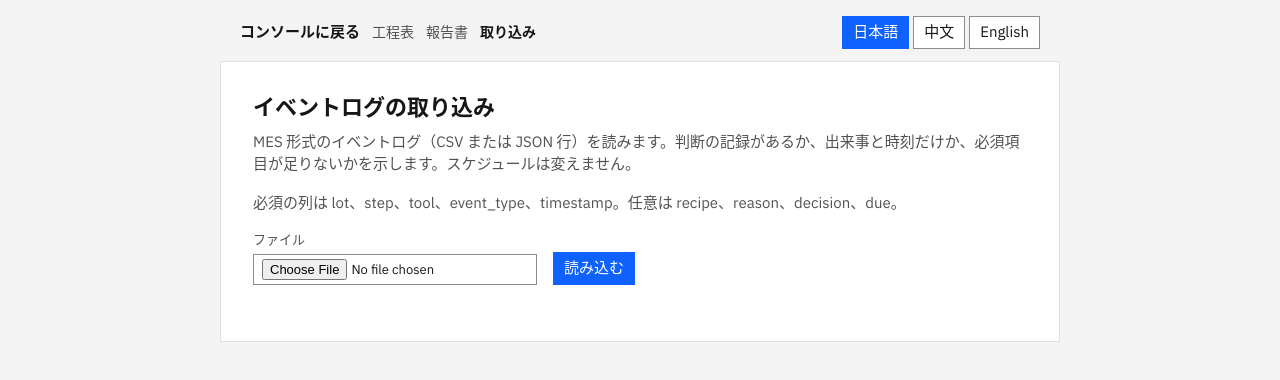
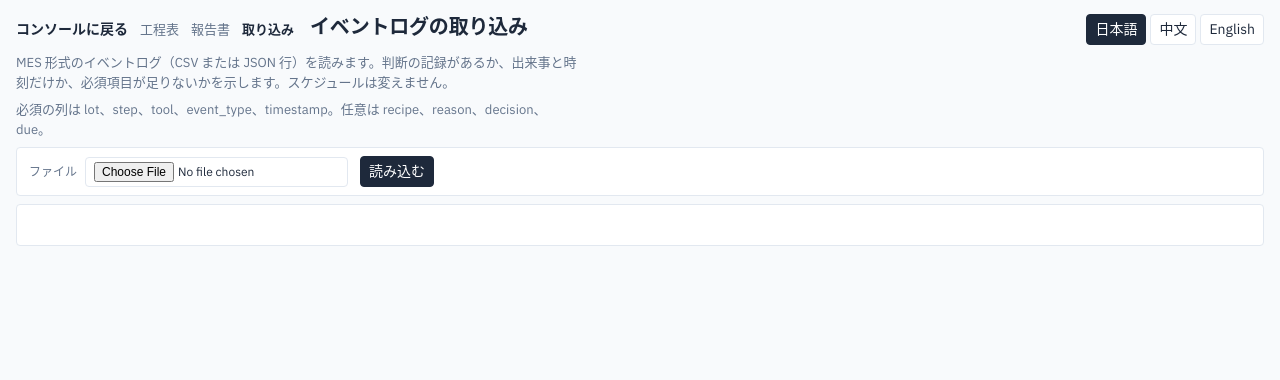
Before and after one commit to Toygaolingxiao/ResiliMES-AI, a plain HTML site: page resilimes/demo/static/product/import/import.html in a window 1280 px wide. Drawn offline with Linux system fonts and the light colour scheme; files that its build step writes are made by us from their sources; files whose address does not match are found by name.

Commit message:
Align report and import chrome with the process Gantt.
These two pages were a narrow paper sheet. Put the title in the top bar and the controls on a full-width toolbar so they read as the same tool as the timeline.

Co-authored-by: Cursor <cursoragent@cursor.com>

```diff
--- a/resilimes/demo/static/product/import/import.html
+++ b/resilimes/demo/static/product/import/import.html
@@ -5,7 +5,7 @@
     <meta name="viewport" content="width=device-width, initial-scale=1" />
     <title>イベントログの取り込み</title>
     <link rel="stylesheet" href="/assets/design/tokens.css?v=1" />
-    <link rel="stylesheet" href="/assets/product/report/report.css?v=2" />
+    <link rel="stylesheet" href="/assets/product/report/report.css?v=3" />
   </head>
   <body>
     <header class="bar">
@@ -14,6 +14,7 @@
         <a href="/timeline" data-nav="timeline"></a>
         <a href="/report" data-nav="report"></a>
         <a href="/import" data-nav="import" aria-current="page"></a>
+        <h1 id="title">イベントログの取り込み</h1>
       </nav>
       <div class="langs" role="group">
         <button type="button" data-lang="ja">日本語</button>
@@ -21,14 +22,13 @@
         <button type="button" data-lang="en">English</button>
       </div>
     </header>
-    <article class="sheet">
-      <h1 id="title">イベントログの取り込み</h1>
-      <p id="lead" class="lead"></p>
-      <p id="format" class="note"></p>
-      <form id="form" class="pick">
+    <p id="lead" class="lead"></p>
+    <p id="format" class="note"></p>
+    <form id="form" class="pick">
         <label><span id="file-label"></span> <input id="file" type="file" accept=".csv,.json,.jsonl,text/csv,application/json"></label>
         <button id="submit" type="submit"></button>
       </form>
+    <article class="sheet">
       <p id="status" class="status" role="status"></p>
       <div id="result" hidden></div>
       <div id="contents" hidden></div>
--- a/resilimes/demo/static/product/report/report.css
+++ b/resilimes/demo/static/product/report/report.css
@@ -5,9 +5,13 @@
 @font-face { font-family: "IBM Plex Mono"; font-weight: 400; font-display: swap; src: url("/assets/fonts/IBMPlexMono-Regular-Latin1.woff2") format("woff2"); }
 
 :root {
-  /* Report-local aliases → semantic tokens (see design/tokens.css) */
-  --paper: var(--card);
-  --field-line: #8d8d8d;
+  /* Same chrome as the process Gantt (timeline.css), not the 840px paper page. */
+  --ink: #1e293b;
+  --muted: #64748b;
+  --line: #e2e8f0;
+  --paper: #ffffff;
+  --ground: #f8fafc;
+  --field-line: #cbd5e1;
   --on-accent: #ffffff;
   --recorded: var(--bg-info-subtle);
   --recorded-ink: var(--text-info);
@@ -20,54 +24,79 @@
 }
 
 * { box-sizing: border-box; }
+html, body { margin: 0; min-height: 100%; }
 body {
-  margin: 0;
+  display: flex;
+  flex-direction: column;
+  gap: 8px;
+  padding: 12px 16px 16px;
   background: var(--ground);
   color: var(--ink);
   font-family: var(--font);
-  font-size: 15px;
+  font-size: 14px;
   line-height: 1.5;
 }
+button, input, select { font: inherit; color: inherit; }
+button { cursor: pointer; }
+:focus-visible { outline: 2px solid var(--accent); outline-offset: 1px; }
 .bar {
   display: flex;
   justify-content: space-between;
-  align-items: center;
-  max-width: 840px;
-  margin: 0 auto;
-  padding: 16px 20px 0;
+  align-items: baseline;
+  gap: 12px;
 }
 .product-nav { display: flex; flex-wrap: wrap; align-items: baseline; gap: 8px 12px; min-width: 0; }
-.back { color: var(--ink); text-decoration: none; font-weight: 600; }
+.back { color: var(--ink); text-decoration: none; font-weight: 650; }
 .back:hover { text-decoration: underline; }
-.product-nav a[data-nav] { color: var(--muted); text-decoration: none; font-size: 14px; font-weight: 400; }
+.product-nav a[data-nav] { color: var(--muted); text-decoration: none; font-size: 13px; font-weight: 400; }
 .product-nav a[data-nav]:hover { color: var(--ink); text-decoration: underline; }
-.product-nav a[aria-current="page"] { color: var(--ink); font-weight: 600; text-decoration: none; }
-.langs { display: flex; gap: 4px; }
+.product-nav a[aria-current="page"] { color: var(--ink); font-weight: 650; text-decoration: none; }
+.product-nav h1 { margin: 0 0 0 4px; font-size: 20px; font-weight: 650; letter-spacing: -0.01em; }
+.langs { display: flex; gap: 4px; flex: 0 0 auto; }
 .langs button, .pick button {
   font: inherit;
   background: var(--paper);
   color: var(--ink);
-  border: 1px solid var(--field-line);
-  padding: 4px 10px;
-  cursor: pointer;
+  border: 1px solid var(--line);
+  border-radius: 4px;
+  padding: 4px 8px;
 }
 .langs button[aria-pressed="true"], .pick button[type="submit"] {
-  background: var(--accent);
+  background: var(--ink);
   color: var(--on-accent);
-  border-color: var(--accent);
+  border-color: var(--ink);
+}
+.lead, .note { margin: 0; color: var(--muted); font-size: 13px; max-width: 72ch; }
+.pick {
+  display: flex;
+  flex-wrap: wrap;
+  gap: 8px 12px;
+  align-items: center;
+  margin: 0;
+  padding: 8px 12px;
+  background: var(--paper);
+  border: 1px solid var(--line);
+  border-radius: 4px;
+}
+.pick label { display: flex; flex-direction: row; align-items: center; gap: 8px; font-size: 12px; color: var(--muted); }
+.pick input, .pick select {
+  font: inherit;
+  color: var(--ink);
+  border: 1px solid var(--line);
+  border-radius: 4px;
+  padding: 4px 8px;
+  background: var(--paper);
+  min-width: 8em;
 }
 .sheet {
-  max-width: 840px;
-  margin: 12px auto 32px;
+  flex: 1 1 auto;
+  margin: 0;
   background: var(--paper);
-  padding: 28px 32px 40px;
+  padding: 16px;
   border: 1px solid var(--line);
+  border-radius: 4px;
 }
-h1 { font-size: 22px; font-weight: 600; margin: 0 0 8px; }
-.lead, .note, .status { color: var(--muted); margin: 0 0 16px; }
-.pick { display: flex; flex-wrap: wrap; gap: 12px 16px; align-items: end; margin-bottom: 8px; }
-.pick label { display: flex; flex-direction: column; gap: 4px; font-size: 13px; color: var(--muted); }
-.pick input, .pick select { font: inherit; color: var(--ink); border: 1px solid var(--field-line); padding: 4px 8px; background: var(--paper); min-width: 8em; }
+.status { color: var(--muted); margin: 0 0 8px; }
 .pick input.invalid { border-color: var(--text-danger); outline: 1px solid var(--text-danger); }
 .field-error { color: var(--text-danger); font-size: 13px; margin: 0 0 8px; }
 .hash {
@@ -108,9 +137,9 @@ details { margin-top: 20px; }
 .warn { color: var(--text-danger); }
 
 @media print {
-  body { background: var(--paper); }
-  .bar, .pick, .note, .status, .field-error { display: none; }
-  .sheet { border: 0; margin: 0; max-width: none; padding: 0; }
+  body { display: block; background: var(--paper); padding: 0; }
+  .bar, .lead, .pick, .note, .status, .field-error { display: none; }
+  .sheet { border: 0; margin: 0; padding: 0; border-radius: 0; }
 }
 
 /* Import page: the dropped file itself, as a table under the result. */
```
Also changed, not shown: resilimes/demo/static/product/report/report.html (+5 -5 lines), 1 other file.
